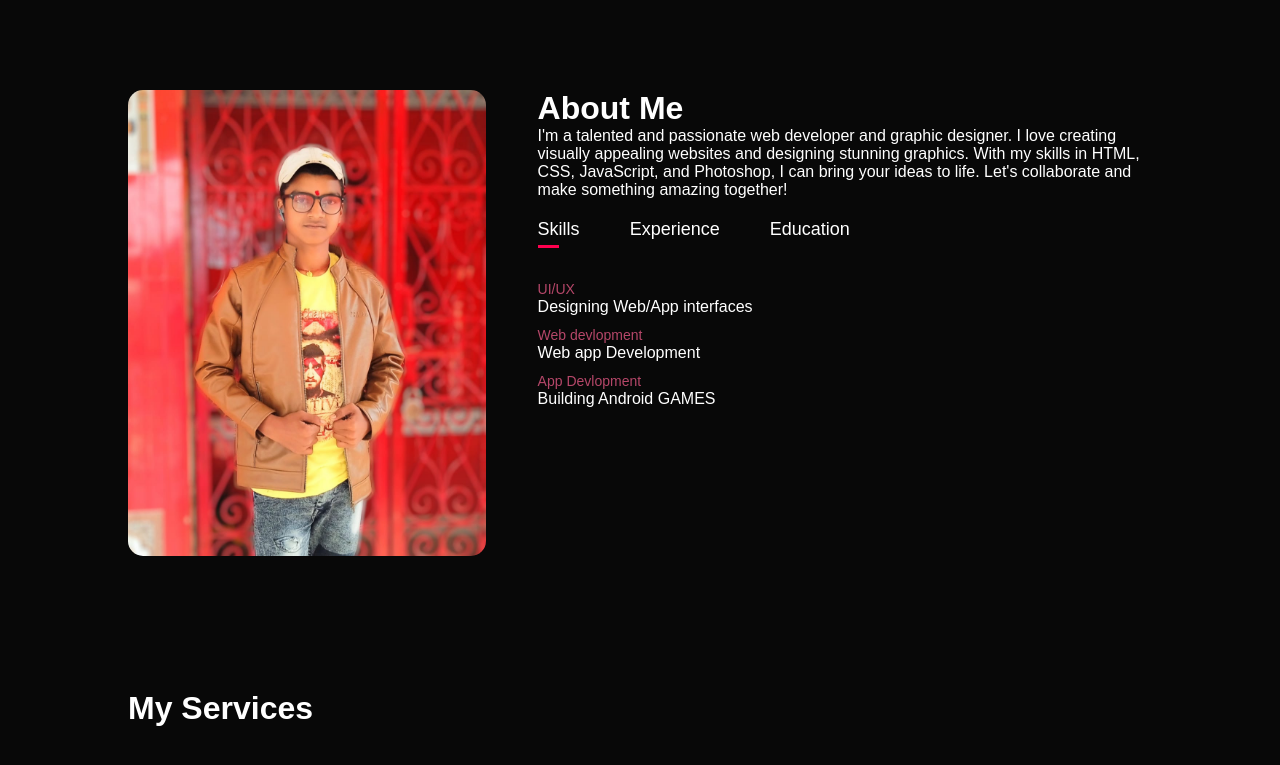
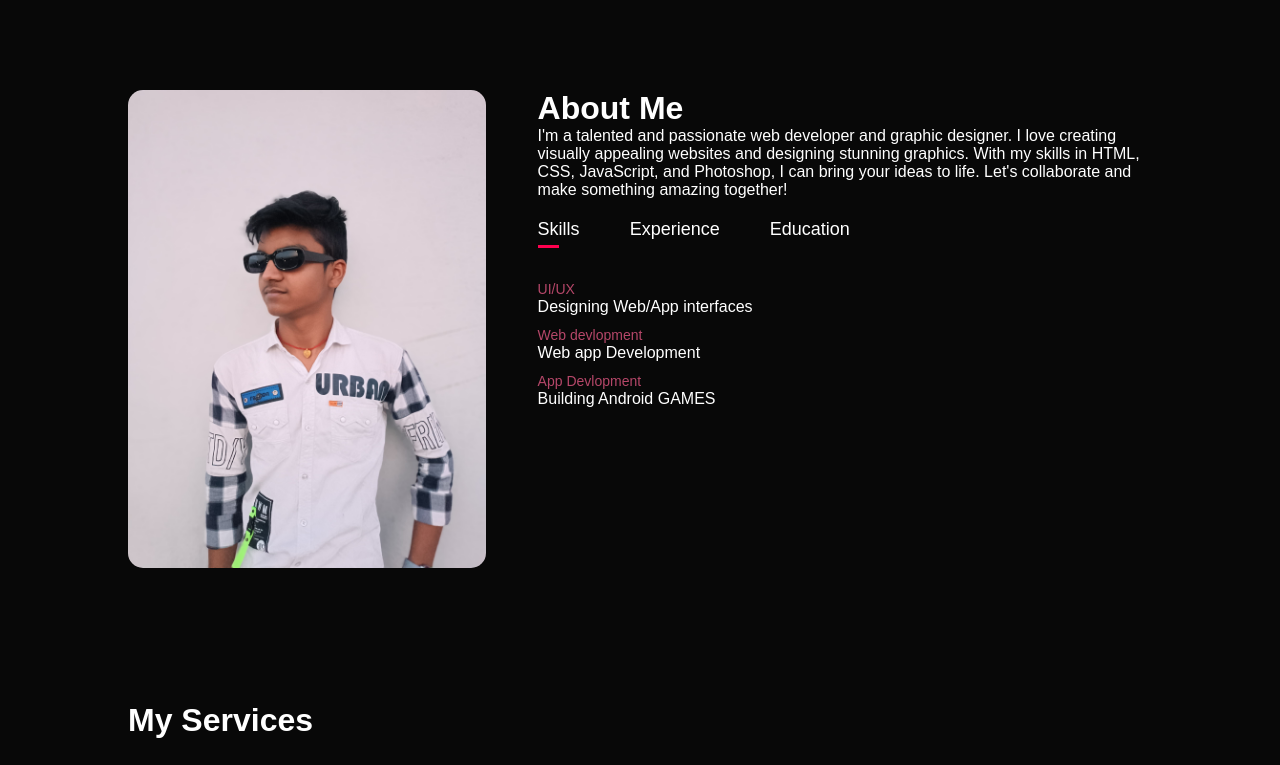
Before and after one commit to sudhucodes/sudhanshuportfolio.com, a plain HTML site: page index.html in a window 1280 px wide. Shown: the part 800-1565 px from the top of the page. Drawn offline with nearby package versions, Linux system fonts and the light colour scheme.

Commit message:
index.html

```diff
--- a/index.html
+++ b/index.html
@@ -51,7 +51,7 @@
         <div class="container">
             <div class="row">
                 <div class="about-col-1">
-                    <img src="/photo/user1.jpg">
+                    <img src="/photo/user.jpg">
                 </div>
                 <div class="about-col-2">
                     <h1 class="sub-title">About Me</h1>
```
